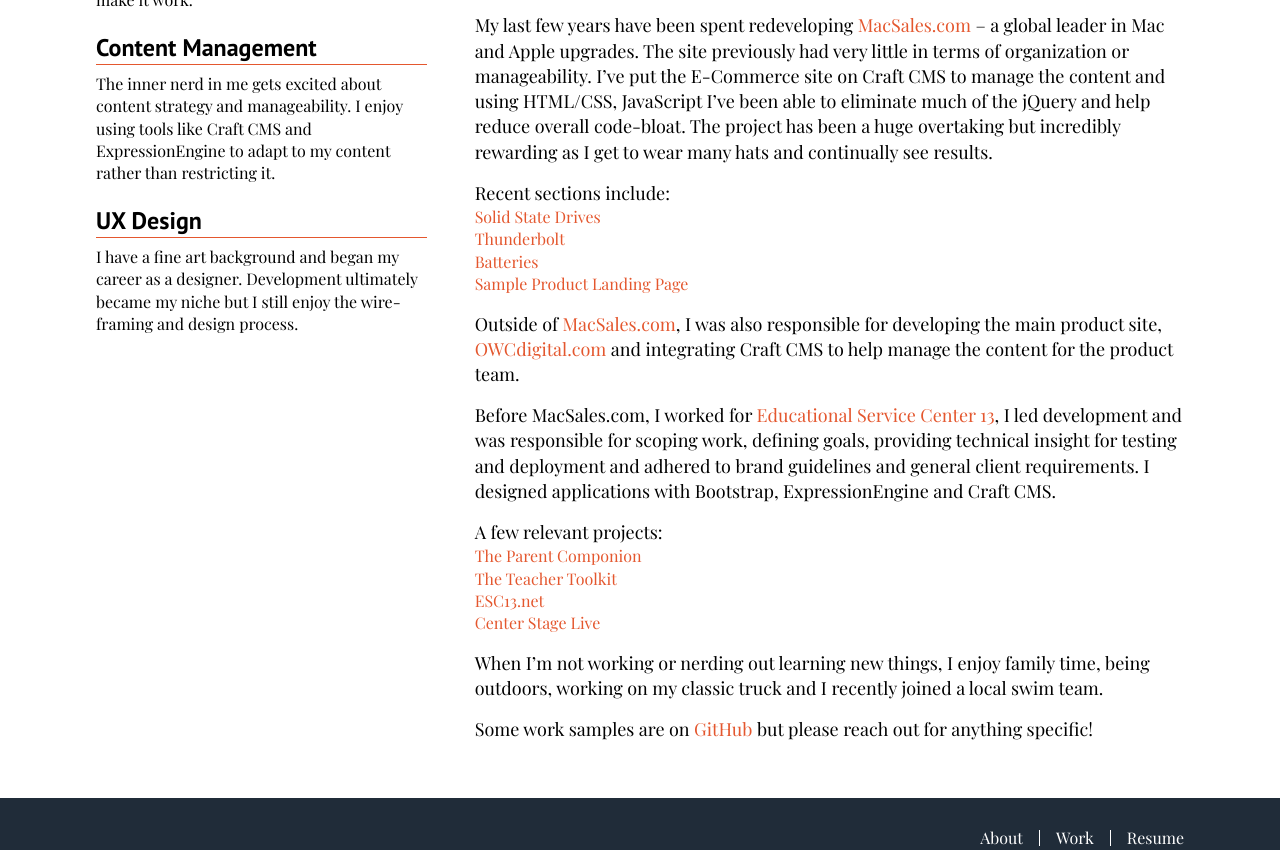
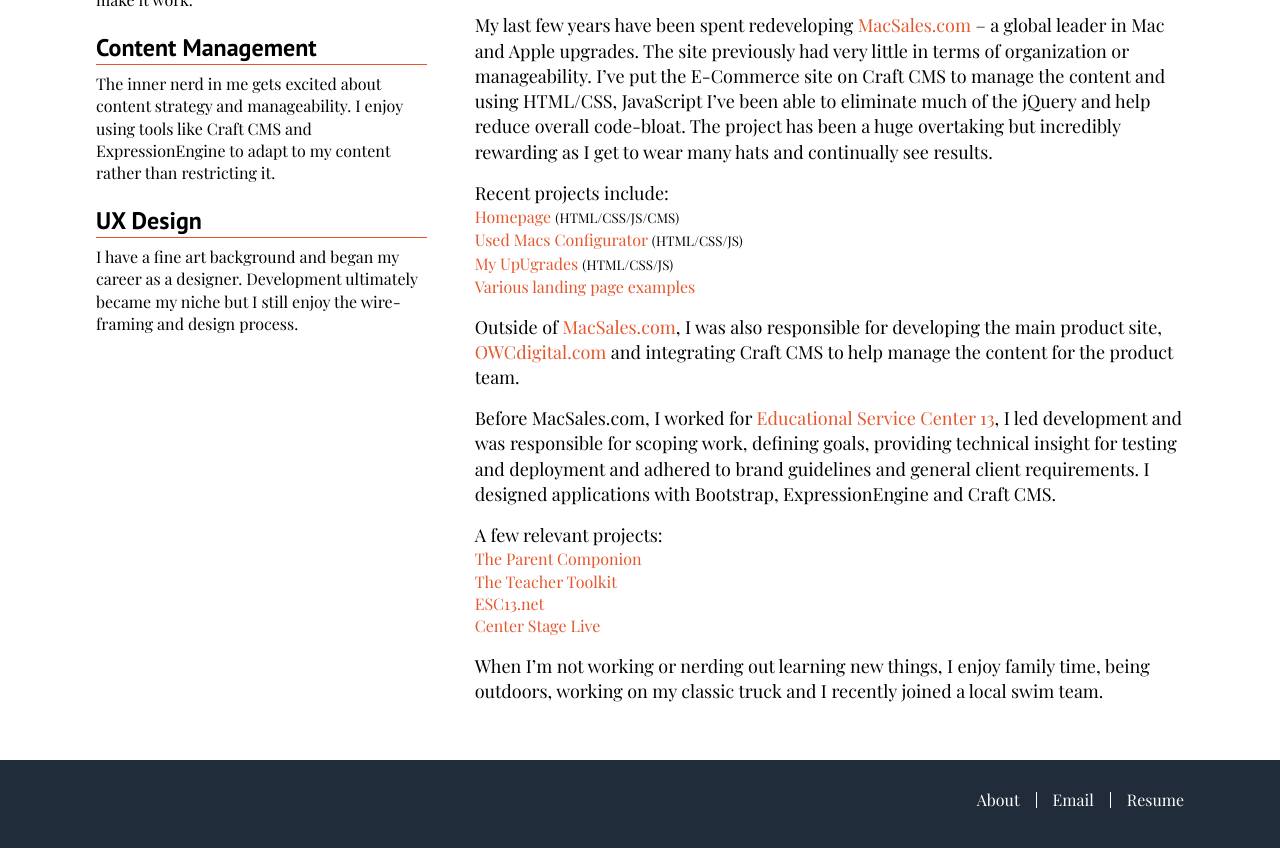
Before and after one commit to johnhoysa/online, a website: page src/pages/index.html in a window 1280 px wide. Shown: the part 543-1393 px from the top of the page. Drawn offline with nearby package versions, Linux system fonts and the light colour scheme; files that its build step writes are made by us from their sources; files whose address does not match are found by name.

Commit message:
index updates
cleared out build folder in hopes of removing from master and future commits.

```diff
--- a/src/pages/index.html
+++ b/src/pages/index.html
@@ -4,7 +4,7 @@
     <meta charset="utf-8" />
     <meta name="viewport" content="width=device-width, initial-scale=1, shrink-to-fit=no" />
 
-    <title>Homepage - johnhoysa</title>
+    <title>John Hoysaoysa</title>
 
     <link rel="stylesheet" href="./assets/css/styles.css" />
     <link href="https://fonts.googleapis.com/css?family=PT+Sans:400,700" rel="stylesheet" />
@@ -17,7 +17,7 @@
         <ul class="nav__items">
           <li class="nav__item"><a href="/home">About</a></li>
 
-          <li class="nav__item"><a href="www.codepen-link-needed">CodePen</a></li>
+          <li class="nav__item"><a href="mailto:johnhoysa@gmail.com?subject=Email from johnhoysa.com">Email</a></li>
 
           <li class="nav__item"><a href="/john-hoysa-resume-2019.pdf">Resume</a></li>
         </ul>
@@ -94,19 +94,19 @@
             has been a huge overtaking but incredibly rewarding as I get to wear many hats and continually see results.
           </p>
 
-          <p>Recent sections include:</p>
+          <p>Recent projects include:</p>
           <ul>
+            <li><a href="https://eshop.macsales.com/">Homepage</a> <small>(HTML/CSS/JS/CMS)</small></li>
+            <li><a href="https://eshop.macsales.com/configure-my-mac-2019/UAQA">Used Macs Configurator</a> <small>(HTML/CSS/JS)</small></li>
+            <li><a href="https://eshop.macsales.com/upgrades/">My UpUgrades</a> <small>(HTML/CSS/JS)</small></li>
             <li>
-              <a href="https://eshop.macsales.com/shop/ssd/owc">Solid State Drives</a>
-            </li>
-            <li>
-              <a href="https://eshop.macsales.com/shop/Thunderbolt/">Thunderbolt</a>
-            </li>
-            <li>
-              <a href="https://eshop.macsales.com/shop/Apple/Laptop/Batteries">Batteries</a>
-            </li>
-            <li>
-              <a href="https://eshop.macsales.com/shop/docks/owc-thunderbolt-3-dock">Sample Product Landing Page</a>
+              <a href="https://eshop.macsales.com/shop/ssd/owc">Various</a>
+
+              <a href="https://eshop.macsales.com/shop/Thunderbolt/">landing</a>
+
+              <a href="https://eshop.macsales.com/shop/Apple/Laptop/Batteries">page</a>
+
+              <a href="https://eshop.macsales.com/shop/docks/owc-thunderbolt-3-dock">examples</a>
             </li>
           </ul>
           <p>
@@ -128,11 +128,6 @@
           <p>
             When I’m not working or nerding out learning new things, I enjoy family time, being outdoors, working on my classic truck and I recently joined a local swim team.
           </p>
-
-          <p>
-            Some work samples are on
-            <a href="https://github.com/johnhoysa/">GitHub</a> but please reach out for anything specific!
-          </p>
         </article>
       </div>
     </main>
@@ -143,7 +138,7 @@
           <ul class="nav__items">
             <li class="nav__item"><a href="/home">About</a></li>
 
-            <li class="nav__item"><a href="/work/listing">Work</a></li>
+            <li class="nav__item"><a href="mailto:johnhoysa@gmail.com?subject=Email from johnhoysa.com">Email</a></li>
 
             <li class="nav__item"><a href="/john-hoysa-resume-2019.pdf">Resume</a></li>
           </ul>
```
Also changed, not shown: build/assets/css/styles.css (deleted), build/assets/images/profile-picture.png (deleted), build/index.html (deleted).
